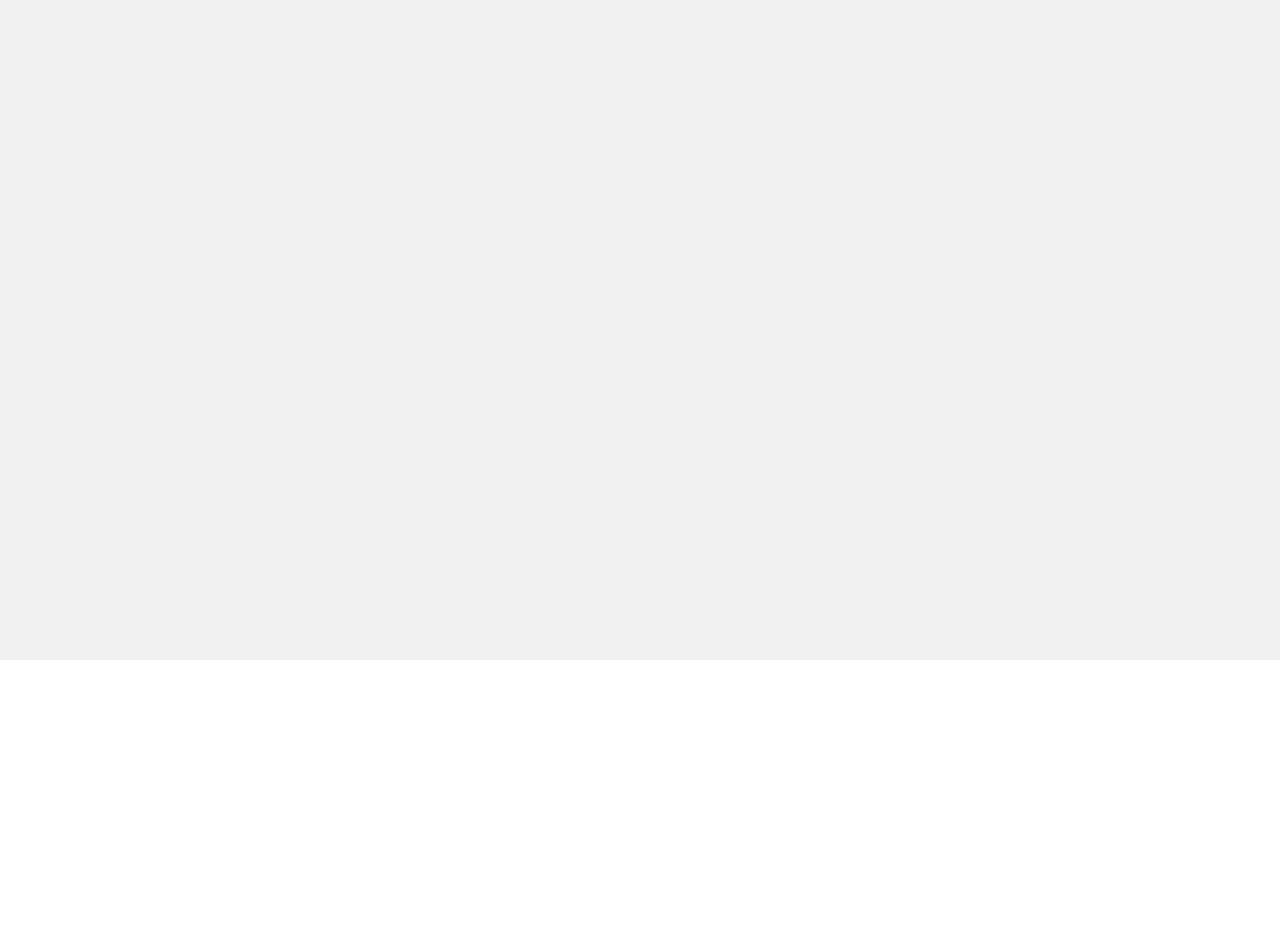
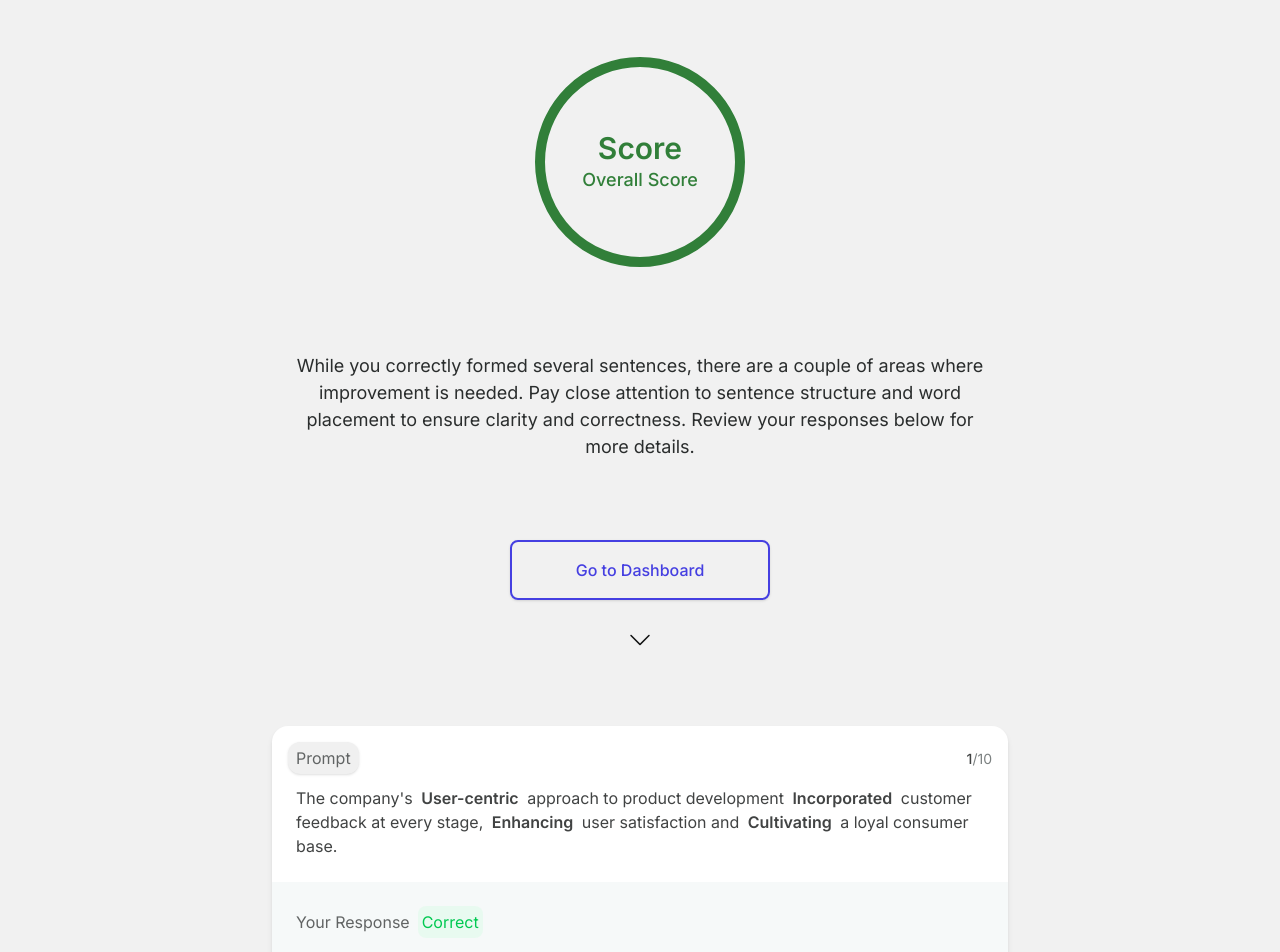
Before and after one commit to dazzlerabhi30800/camonk-sentence-contruction-tool-assignment, a React (Vite) app: page /results in a window 1280 px wide. Before the commit this address had no page. Shown: the part 140-1092 px from the top of the page. Before the commit the page ends 800 px from the top, so only its background shows below. Built offline with nearby package versions, Linux system fonts and the light colour scheme.

Commit message:
made the score question comp

```diff
--- a/src/App.css
+++ b/src/App.css
@@ -6,5 +6,5 @@
 html,
 body {
   width: 100%;
-  overflow-y: hidden;
+  overflow-x: hidden;
 }
--- a/src/App.tsx
+++ b/src/App.tsx
@@ -3,6 +3,9 @@ import Home from "./pages/Home/Home";
 
 import { Routes, Route } from "react-router-dom";
 import Questions from "./pages/Questions/Questions";
+import Navbar from "./components/Navbar";
+import Result from "./pages/Result/Result";
+// import { useEffect } from "react";
 
 function App() {
   // const api_url = import.meta.env.VITE_API_URL || "/api";
@@ -11,11 +14,19 @@ function App() {
   //     .then((data) => data.json())
   //     .then((res) => console.log(res));
   // }, []);
+  // const url = window.origin + "/api/db.json";
+  // useEffect(() => {
+  //   fetch(url)
+  //     .then((res) => res.json())
+  //     .then((data) => console.log(data));
+  // }, []);
   return (
     <>
+      <Navbar />
       <Routes>
         <Route path="/" element={<Home />} />
         <Route path="/questions" element={<Questions />} />
+        <Route path="/results" element={<Result />} />
       </Routes>
     </>
   );
--- a/src/components/Navbar.tsx
+++ b/src/components/Navbar.tsx
@@ -1,6 +1,13 @@
+import { useLocation } from "react-router-dom";
+
 const Navbar = () => {
+  const location = useLocation();
   return (
-    <nav className="flex justify-center items-center py-[18px] bg-white shadow-md relative text-gray-1">
+    <nav
+      className={`fixed top-0 left-0 w-full flex justify-center z-10 items-center py-[18px] bg-white shadow-md text-gray-1 ${
+        location.pathname === "/questions" && "hidden"
+      }`}
+    >
       <p className="text-p2 font-medium">Sentence Construction</p>
       {/* Menu Btn */}
       <button className="absolute right-4 sm:right-10 md:right-20 text-xl top-1/2 -translate-y-1/2 hover:opacity-50">
--- /dev/null
+++ b/src/components/ScoreQuestionComp.tsx
@@ -0,0 +1,61 @@
+import ScoreSentenceDisplay from "./ScoreSentenceDisplay";
+
+const ScoreQuestionComp = () => {
+  return (
+    <div className="flex flex-col bg-white rounded-2xl shadow-md">
+      {/* Correct Answer */}
+      <div className="flex flex-col gap-3 p-4 pb-6">
+        <div className="flex items-center justify-between">
+          <span className="py-1 w-fit px-2 rounded-xl text-gray-4 bg-gray-6 shadow-sm">
+            Prompt
+          </span>
+          <p className="text-gray-2 text-p4">
+            <span className="text-gray-1 font-medium">1</span>/10
+          </p>
+        </div>
+        <ScoreSentenceDisplay
+          template="The company's _____________ approach to product development _____________ customer feedback at every stage, _____________ user satisfaction and _____________ a loyal consumer base."
+          optionLength={4}
+          selectedWords={[
+            "User-centric",
+            "Incorporated",
+            "Enhancing",
+            "Cultivating",
+          ]}
+          className="px-2 text-p3 text-gray-1"
+        />
+        {/* <p className="text-gray-1 text-p3">
+          The cat chased the mouse across the yard, leaping over obstacles along
+          the way.
+        </p> */}
+      </div>
+      {/* Submitted Answer */}
+      <div className="flex flex-col gap-3 p-6 bg-[#f6f9f9] rounded-b-2xl">
+        <div className="flex gap-2 items-center">
+          <p className="text-gray-4 text-p3">Your Response</p>
+          <span className="p-1 rounded-lg text-green-500 bg-green-100/50">
+            Correct
+          </span>
+        </div>
+
+        <ScoreSentenceDisplay
+          template="The company's _____________ approach to product development _____________ customer feedback at every stage, _____________ user satisfaction and _____________ a loyal consumer base."
+          optionLength={4}
+          selectedWords={[
+            "User-centric",
+            "Incorporated",
+            "Enhancing",
+            "Cultivating",
+          ]}
+          className="text-black-2 text-p2"
+        />
+        {/* <p className="text-black-2 text-p2">
+          The cat chased the mouse across the yard, leaping over obstacles along
+          the way.
+        </p> */}
+      </div>
+    </div>
+  );
+};
+
+export default ScoreQuestionComp;
--- /dev/null
+++ b/src/components/ScoreSentenceDisplay.tsx
@@ -0,0 +1,47 @@
+import { twMerge } from "tailwind-merge";
+
+interface SentenceDisplayProps {
+  template: string; // e.g., "The _____ jumped over the _____."
+  selectedWords: (string | null)[]; // e.g., ["dog", null]
+  className?: string;
+  optionLength: number;
+}
+
+const ScoreSentenceDisplay: React.FC<SentenceDisplayProps> = ({
+  template,
+  selectedWords,
+  className,
+  optionLength,
+}) => {
+  // Regex to match one or more underscores
+  const blankRegex = /_+/g;
+
+  // Split template on underscores, preserving them
+  const parts = template.split(blankRegex).flatMap((part, index) => {
+    // After each text part (except the last), insert a blank or word
+    const result = [
+      <span className="leading-[1.5]" key={`text-${index}`}>
+        {part}
+      </span>,
+    ];
+    if (index < optionLength) {
+      const word = selectedWords[index];
+      result.push(
+        <span
+          key={`blank-${index}`}
+          className={twMerge(
+            "mx-1 leading-[1.5]",
+            word ? " font-semibold" : "text-gray-400"
+          )}
+        >
+          {word ? word : "null"}
+        </span>
+      );
+    }
+    return result;
+  });
+
+  return <div className={twMerge(className)}>{parts}</div>;
+};
+
+export default ScoreSentenceDisplay;
--- a/src/index.css
+++ b/src/index.css
@@ -19,6 +19,7 @@
   --color-gray-3: #dfe3e3;
   --color-gray-4: #616464;
   --color-gray-5: #bfc6c6;
+  --color-gray-6: #f0f0f0;
   --color-black-1: #0f1010;
   --color-black-2: #2a2d2d;
   --color-primary-blue: #453fe1;
@@ -30,8 +31,29 @@
   --text-p1: 20px;
   --text-p2: 18px;
   --text-p3: 16px;
+  --text-p4: 14px;
 }
 
 main {
   min-height: 100vh;
 }
+
+.circular--progress {
+  transform: rotate(-90deg);
+  width: 300px;
+  height: 300px;
+  /* transition: 0.6s linear; */
+}
+
+.circular--progress circle {
+  fill: none;
+  stroke: url(#GradientColor);
+  stroke-width: 10px;
+  /* stroke-dashoffset: 140; */
+  transition: 0.5s linear;
+}
+
+#circle--skeleton {
+  stroke: #ffffff89;
+  stroke-width: 8px;
+}
--- a/src/pages/Home/Home.tsx
+++ b/src/pages/Home/Home.tsx
@@ -1,10 +1,8 @@
-import Navbar from "../../components/Navbar";
 import MainWrapper from "./MainWrapper";
 
 const Home = () => {
   return (
     <main className="flex flex-col">
-      <Navbar />
       <MainWrapper />
     </main>
   );
--- /dev/null
+++ b/src/pages/Result/Remarks.tsx
@@ -0,0 +1,69 @@
+import { Link } from "react-router-dom";
+import Button from "../../components/Button";
+
+const Remarks = () => {
+  const circumference = 2 * Math.PI * 100;
+  const strokePct = ((0 / 10) * 100 * circumference) / 100;
+  return (
+    <div className="flex flex-col gap-20 items-center text-center">
+      <div className="flex flex-col gap-10 items-center">
+        <div className="main relative">
+          <svg
+            className="circular--progress"
+            xmlns="http://www.w3.org/2000/svg"
+            version="1.1"
+          >
+            <linearGradient id="GradientColor" x1="0" y1="0" x2="1" y2="1">
+              <stop offset="10%" stopColor="#317F39" />
+              <stop offset="70%" stopColor="#317F39" />
+            </linearGradient>
+            <circle
+              cx="150"
+              cy="150"
+              r="100"
+              id="circle--skeleton"
+              strokeDasharray={circumference}
+              strokeDashoffset={strokePct}
+              strokeLinecap="round"
+            />
+            <circle
+              cx="150"
+              cy="150"
+              r="100"
+              id="circle--progress"
+              strokeDasharray={circumference}
+              strokeDashoffset={strokePct}
+              strokeLinecap="round"
+            />
+          </svg>
+          <div className="flex flex-col absolute text-center  text-[#317f39] top-1/2 left-1/2 -translate-y-[50%] -translate-x-1/2">
+            <h1 className="text-3xl font-semibold">Score</h1>
+            <p className="text-lg font-medium">Overall Score</p>
+          </div>
+        </div>
+        <p className="text-black-2 text-p2 w-[90%] max-w-3xl">
+          While you correctly formed several sentences, there are a couple of
+          areas where improvement is needed. Pay close attention to sentence
+          structure and word placement to ensure clarity and correctness. Review
+          your responses below for more details.
+        </p>
+      </div>
+      <div className="flex flex-col gap-4">
+        <Link
+          to={"/"}
+          className="py-4 border-2 border-primary-blue text-primary-blue rounded-lg shadow-sm px-16 text-p3 font-medium hover:opacity-70"
+        >
+          Go to Dashboard
+        </Link>
+        <Button
+          variant="outline"
+          className="border-transparent text-2xl text-black-1 wif mx-auto hover:translate-y-2 transition duration-300 linear"
+        >
+          <i className="bi bi-chevron-down"></i>
+        </Button>
+      </div>
+    </div>
+  );
+};
+
+export default Remarks;
--- /dev/null
+++ b/src/pages/Result/Result.tsx
@@ -0,0 +1,13 @@
+import Remarks from "./Remarks";
+import ReviewAnswerWrapper from "./ReviewAnswerWrapper";
+
+const Result = () => {
+  return (
+    <main className="flex flex-col items-center pt-38 pb-10">
+      <Remarks />
+      <ReviewAnswerWrapper />
+    </main>
+  );
+};
+
+export default Result;
--- /dev/null
+++ b/src/pages/Result/ReviewAnswerWrapper.tsx
@@ -0,0 +1,14 @@
+import React from "react";
+import { useStoreContext } from "../../lib/Store";
+import ScoreQuestionComp from "../../components/ScoreQuestionComp";
+
+const ReviewAnswerWrapper = () => {
+  const { submitData } = useStoreContext();
+  return (
+    <div className="flex flex-col gap-[120px] py-[60px] px-4 w-[90%] max-w-3xl">
+      <ScoreQuestionComp />
+    </div>
+  );
+};
+
+export default ReviewAnswerWrapper;
```
